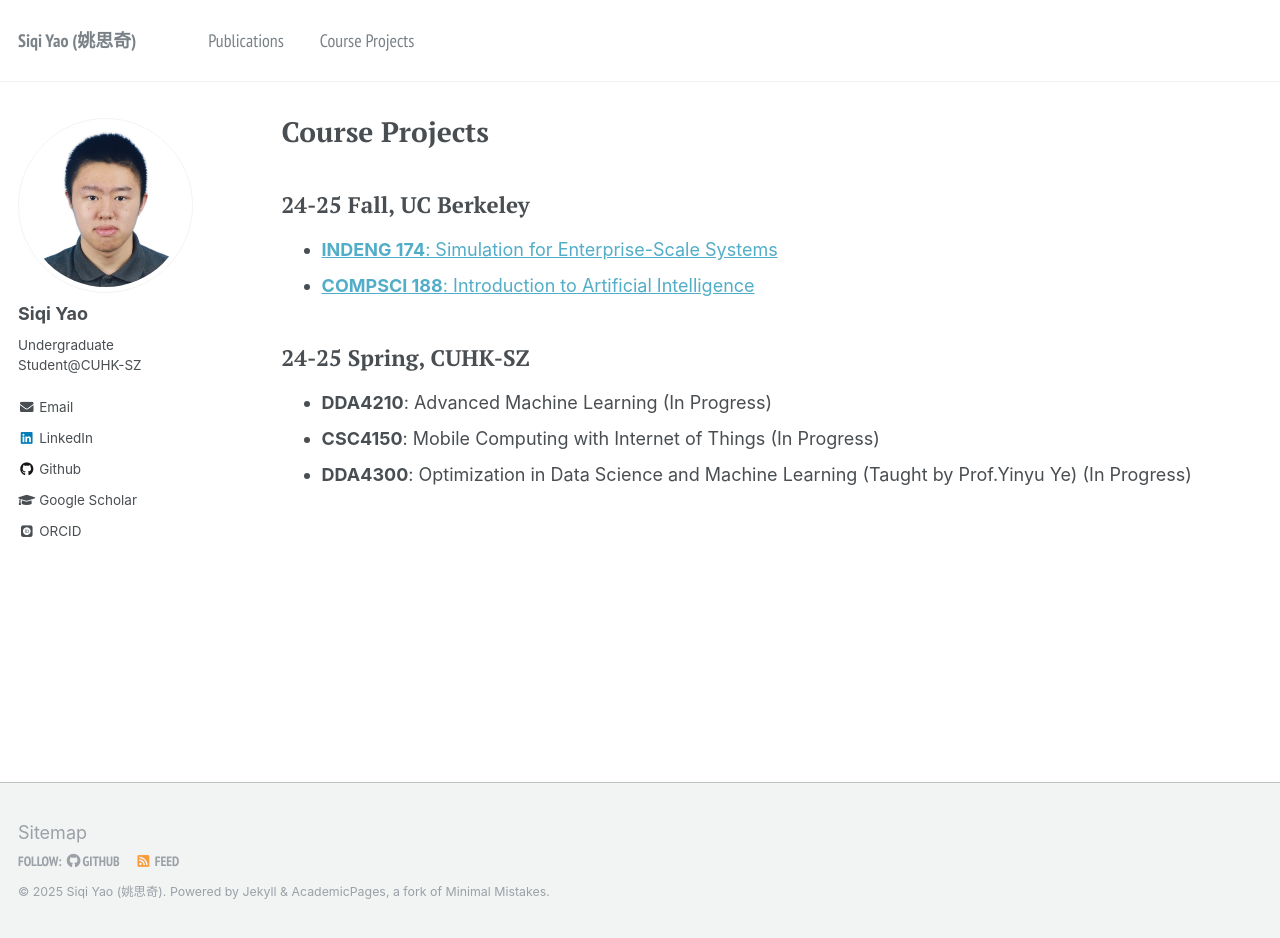
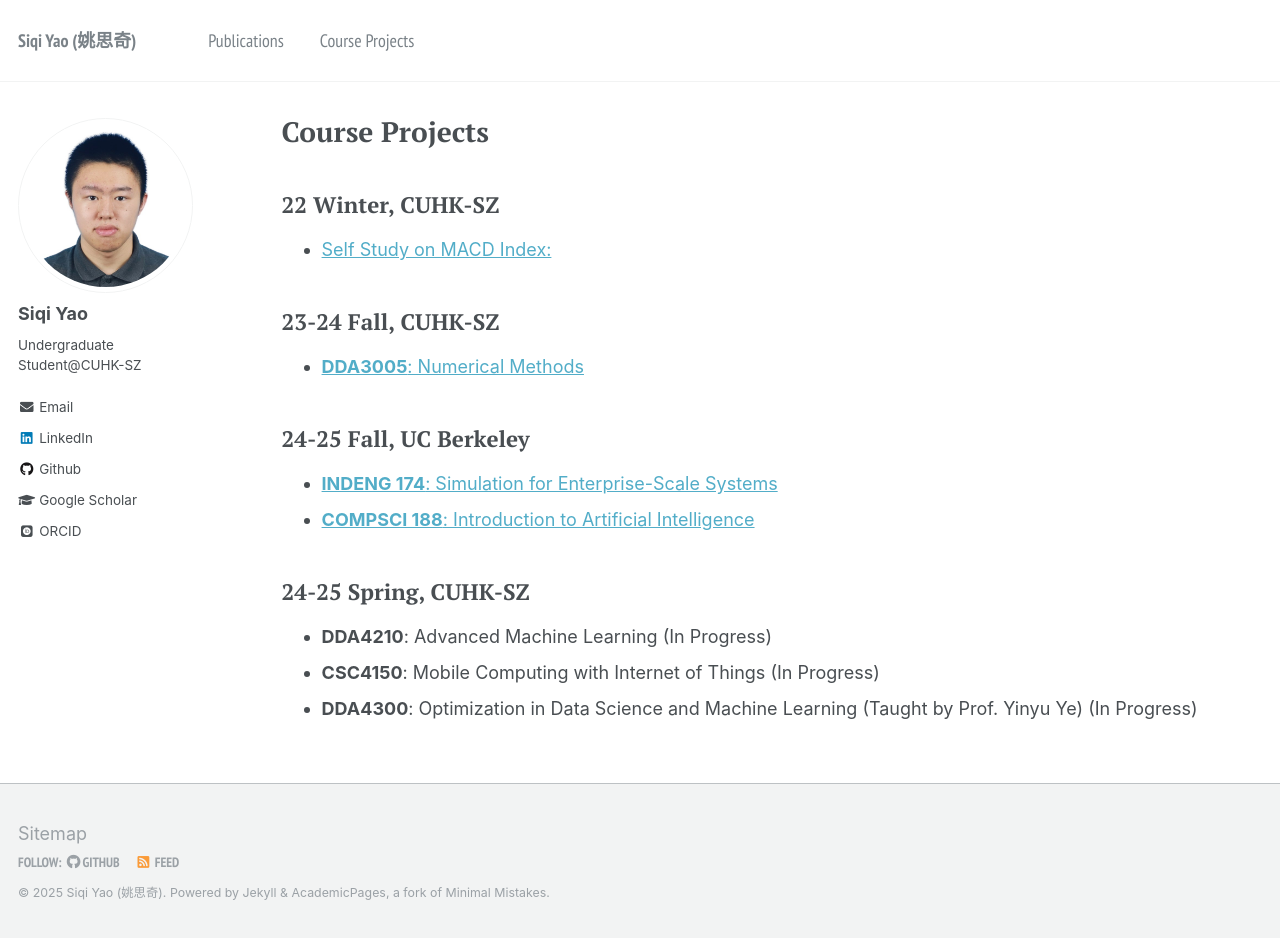
Before and after one commit to YaoSiqi2003/YaoSiqi2003.github.io, a Jekyll site: the page built from _pages/course projects.md, in a window 1280 px wide and 938 px high. Built offline with Jekyll 4.4.1, drawn with Linux system fonts in a browser that asks for light colours; some web fonts are replaced.

Commit message:
Add Course Projects

```diff
--- a/_pages/course projects.md
+++ b/_pages/course projects.md
@@ -4,6 +4,16 @@ title: "Course Projects"
 permalink: /course projects/
 author_profile: true
 ---
+
+## 22 Winter, CUHK-SZ
+
+- [Self Study on MACD Index:](https://github.com/YaoSiqi2003/Study-on-MACD-index)
+
+
+## 23-24 Fall, CUHK-SZ
+
+- [**DDA3005**: Numerical Methods](https://github.com/YaoSiqi2003/DDA3005-Numerical-Methods)
+
 
 ## 24-25 Fall, UC Berkeley
 
@@ -15,4 +25,4 @@ author_profile: true
 
 - **DDA4210**: Advanced Machine Learning (In Progress)
 - **CSC4150**: Mobile Computing with Internet of Things (In Progress)
-- **DDA4300**: Optimization in Data Science and Machine Learning (Taught by Prof.Yinyu Ye) (In Progress)
+- **DDA4300**: Optimization in Data Science and Machine Learning (Taught by Prof. Yinyu Ye) (In Progress)
```
